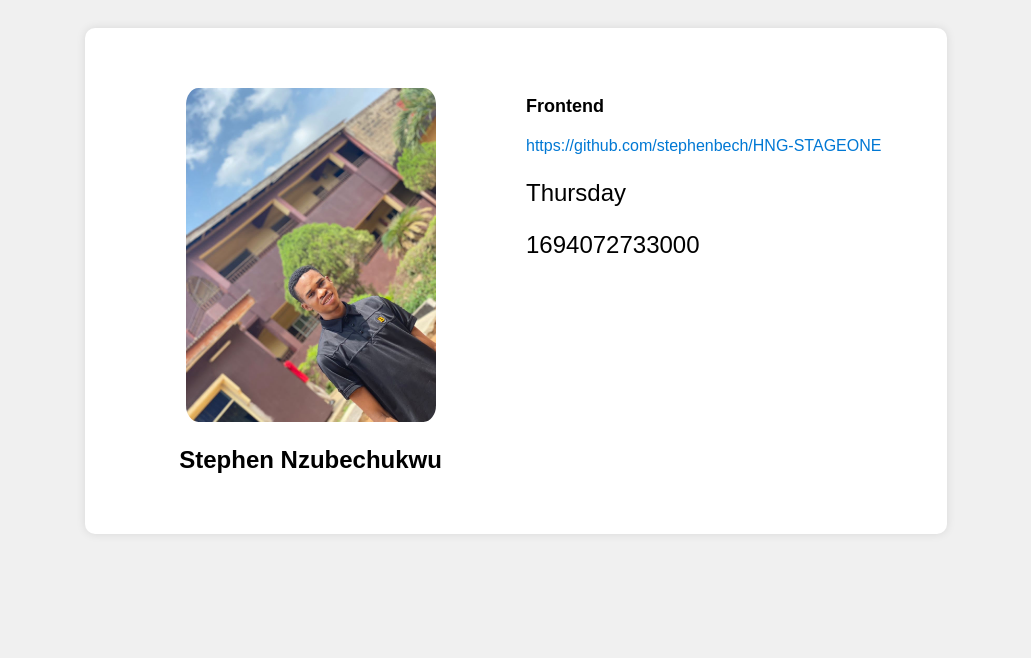
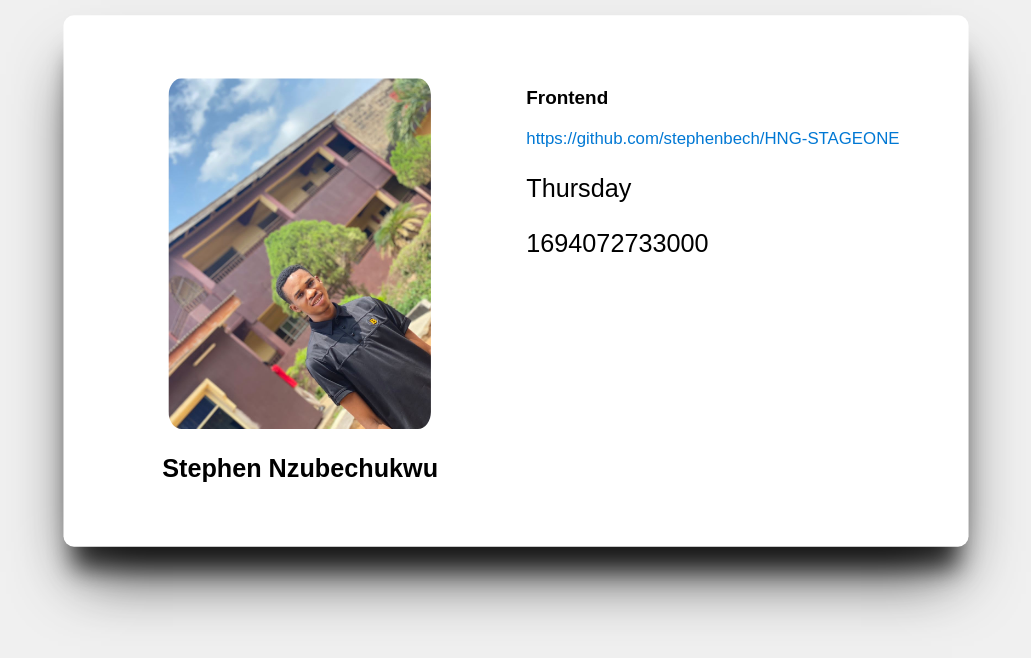
Before and after one commit to stephenbech/HNG-STAGEONE, a plain HTML site: page index.html in a window 1280 px wide. In both pictures the pointer is over the element 640 px from the left and 281 px from the top of the page. Shown: the whole page, without its empty margins (124-1155 px from the left). Drawn offline with Linux system fonts and the light colour scheme.

Commit message:
changed alt

```diff
--- a/index.html
+++ b/index.html
@@ -9,7 +9,7 @@
 <body>
     <div class="container">
         <div class="div1">
-            <img src="images\profilepicture.jpg" alt="Your Slack Username" data-testid="slackDisplayImage">
+            <img src="images\profilepicture.jpg" alt="StephenNzubechukwu" data-testid="slackDisplayImage">
             <h1 data-testid="slackUserName">Stephen Nzubechukwu</h1>
         </div>
         <div class="div2">
--- a/styles.css
+++ b/styles.css
@@ -15,6 +15,14 @@
       box-shadow: 0 0 10px rgba(0, 0, 0, 0.1);
       display: flex;
       justify-content: space-between;
+      transition: opacity 500ms ease-in-out 0s;
+
+      &:hover {
+        box-shadow: rgb(0 0 0 / 80%) 0px 40px 58px -16px,
+          rgb(0 0 0 / 72%) 0px 30px 22px -10px;
+        transform: scale(1.05);
+        border-color: rgba(249, 249, 249, 0.8);
+      }
   }
 
   .div1,
@@ -37,6 +45,7 @@
         height: auto;
       border-radius: 5%;
       margin: 10px auto;
+
   }
 
   h3{
```
